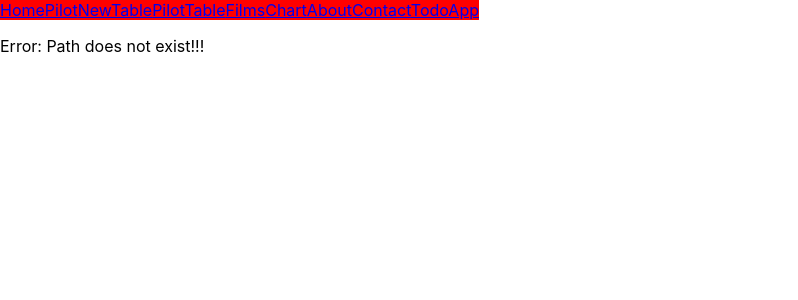
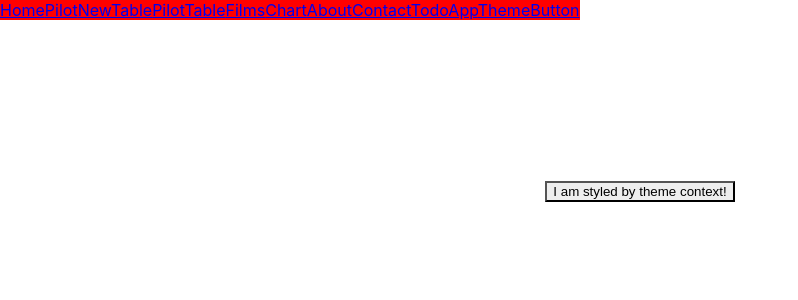
Before and after one commit to kott-cpp/second, a React (Create React App) app: page /themeButton in a window 1280 px wide. Shown: the top 300 px of the page, without its empty margins (0-798 px from the left). Built offline with nearby package versions, Linux system fonts and the light colour scheme; no server answers.

Commit message:
added another

```diff
--- a/src/App.js
+++ b/src/App.js
@@ -9,6 +9,7 @@ import Chart from './components/Chart'
 import About from './components/About'
 import Contact from './components/Contact'
 import TodoApp from './components/TodoApp'
+import ThemeButton from './components/ThemeButton'
 import Error from './components/Error'
 import Navigation from './components/Navigation'
 import Helmet from 'react-helmet'
@@ -47,6 +48,7 @@ function App() {
             <Route path="/about" component={About} />
             <Route path="/contact" component={Contact} />
             <Route path="/todoApp" component={TodoApp} />
+            <Route path="/themeButton" component={ThemeButton} />
             <Route component={Error} />
           </Switch>
         </div>
--- a/src/components/Navigation.js
+++ b/src/components/Navigation.js
@@ -32,6 +32,9 @@ const Navigation = () => {
       <Link to="/todoApp" className={'button'}>
         TodoApp
       </Link>
+      <Link to="/themeButton" className={'button'}>
+        ThemeButton
+      </Link>
     </div>
   )
 }
--- /dev/null
+++ b/src/components/ThemeButton.js
@@ -0,0 +1,45 @@
+import React, { useContext } from 'react'
+import style from './centered.css'
+
+const themes = {
+  light: {
+    foreground: '#000000',
+    background: '#eeeeee',
+  },
+  dark: {
+    foreground: '#ffffff',
+    background: '#222222',
+  },
+}
+
+const ThemeContext = React.createContext(themes.dark)
+
+function ThemeButton() {
+  return (
+    <ThemeContext.Provider value={themes.light}>
+      <div className={'centered'}>
+        <Toolbar />
+      </div>
+    </ThemeContext.Provider>
+  )
+}
+
+function Toolbar(props) {
+  return (
+    <div>
+      <ThemedButton />
+    </div>
+  )
+}
+
+function ThemedButton() {
+  const theme = useContext(ThemeContext)
+
+  return (
+    <button style={{ background: theme.background, color: theme.foreground }}>
+      I am styled by theme context!
+    </button>
+  )
+}
+
+export default ThemeButton
--- a/src/components/TodoApp.js
+++ b/src/components/TodoApp.js
@@ -61,11 +61,13 @@ function TodoApp() {
     localStorage.setItem('data', JSON.stringify(state))
   }, [state])
   return (
-    <Context.Provider value={dispatch} className={'todo'}>
-      <h1>Todos App</h1>
-      <button onClick={() => dispatch({ type: 'add' })}>New Todo</button>
-      <br />
-      <TodosList items={state} />
+    <Context.Provider value={dispatch}>
+      <div className={'todo'}>
+        <h1>Todos App</h1>
+        <button onClick={() => dispatch({ type: 'add' })}>New Todo</button>
+        <br />
+        <TodosList items={state} />
+      </div>
     </Context.Provider>
   )
 }
--- /dev/null
+++ b/src/components/centered.css
@@ -0,0 +1,6 @@
+.centered {
+  display: grid;
+  justify-content: center;
+  text-align: center;
+  margin-top: 10rem;
+}
```
Also changed, not shown: src/components/Poem/PoemApp.js (added, +9 -0 lines), src/components/Poem/Poem.js (added), src/components/Poem/Store.js (added).
